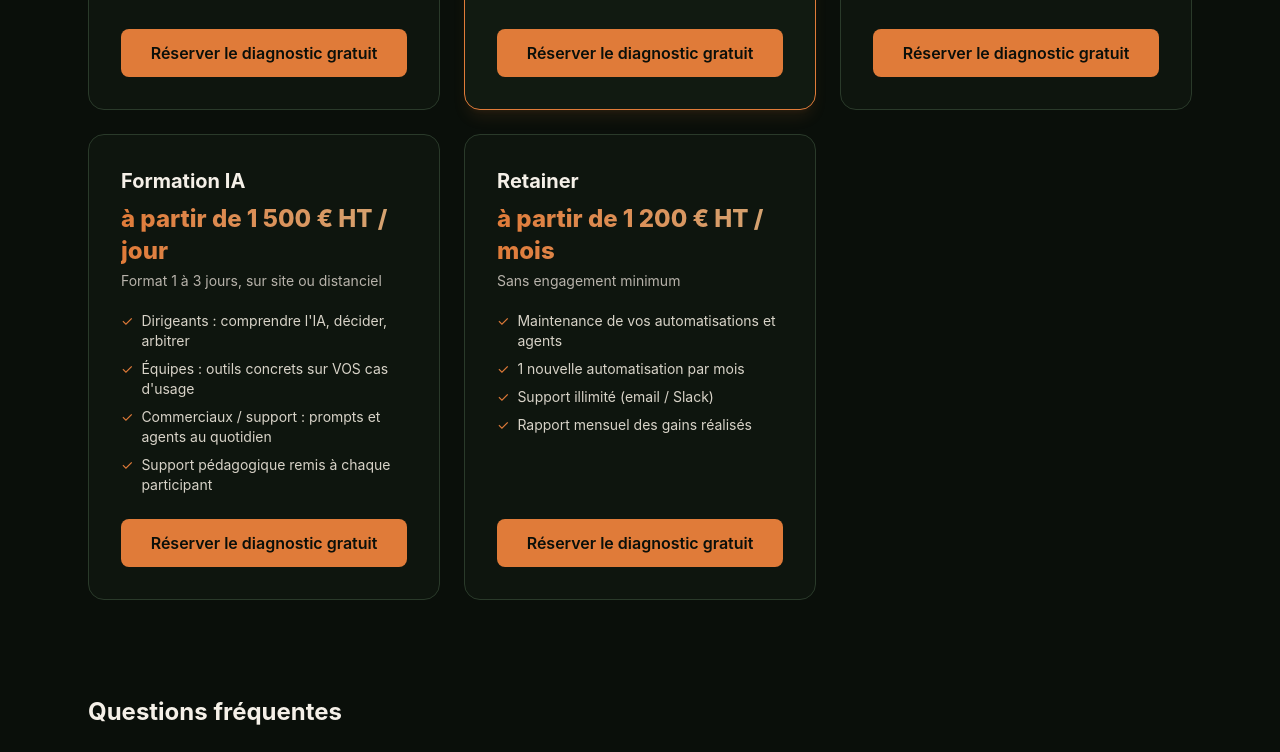
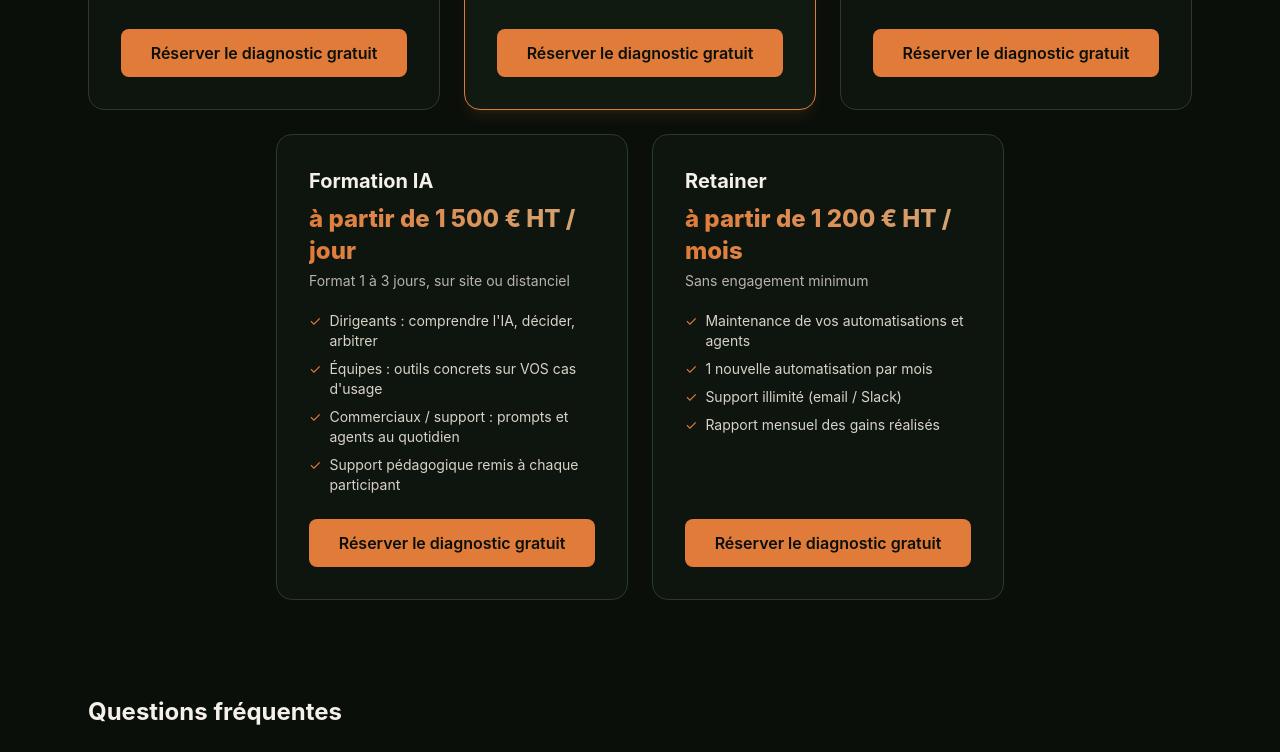
Before and after one commit to DaLiryc/expertsia, a Next.js app: page /fr/tarifs in a window 1280 px wide. Shown: the part 835-1587 px from the top of the page. Built offline with nearby package versions, Linux system fonts and the light colour scheme; no server answers.

Commit message:
ui: pricing grid flex-centered, row 2 no longer flush-left

```diff
--- a/app/fr/tarifs/page.tsx
+++ b/app/fr/tarifs/page.tsx
@@ -167,15 +167,15 @@ export default function TarifsPage() {
           .
         </p>
 
-        <div className="mt-14 grid gap-6 md:grid-cols-2 lg:grid-cols-3">
-          {PACKS.map((p, idx) => (
+        <div className="mt-14 flex flex-wrap justify-center gap-6">
+          {PACKS.map((p) => (
             <div
               key={p.id}
-              className={`flex flex-col rounded-2xl border p-8 ${
+              className={`flex w-full flex-col rounded-2xl border p-8 md:w-[calc(50%-12px)] lg:w-[calc(33.333%-16px)] ${
                 p.popular
                   ? 'border-[#e07b39] bg-[#111a11] shadow-lg shadow-[#e07b39]/10'
                   : 'border-[#2a3a2a] bg-[#111a11]/60'
-              } ${idx === 3 ? 'lg:col-start-1' : ''} ${idx === 4 ? 'lg:col-start-2' : ''} ${idx === 3 ? 'md:col-start-1' : ''}`}
+              }`}
             >
               {p.popular && (
                 <span className="mb-3 inline-block self-start rounded-full border border-[#e07b39]/40 px-3 py-1 text-xs font-semibold text-[#e07b39]">
```
